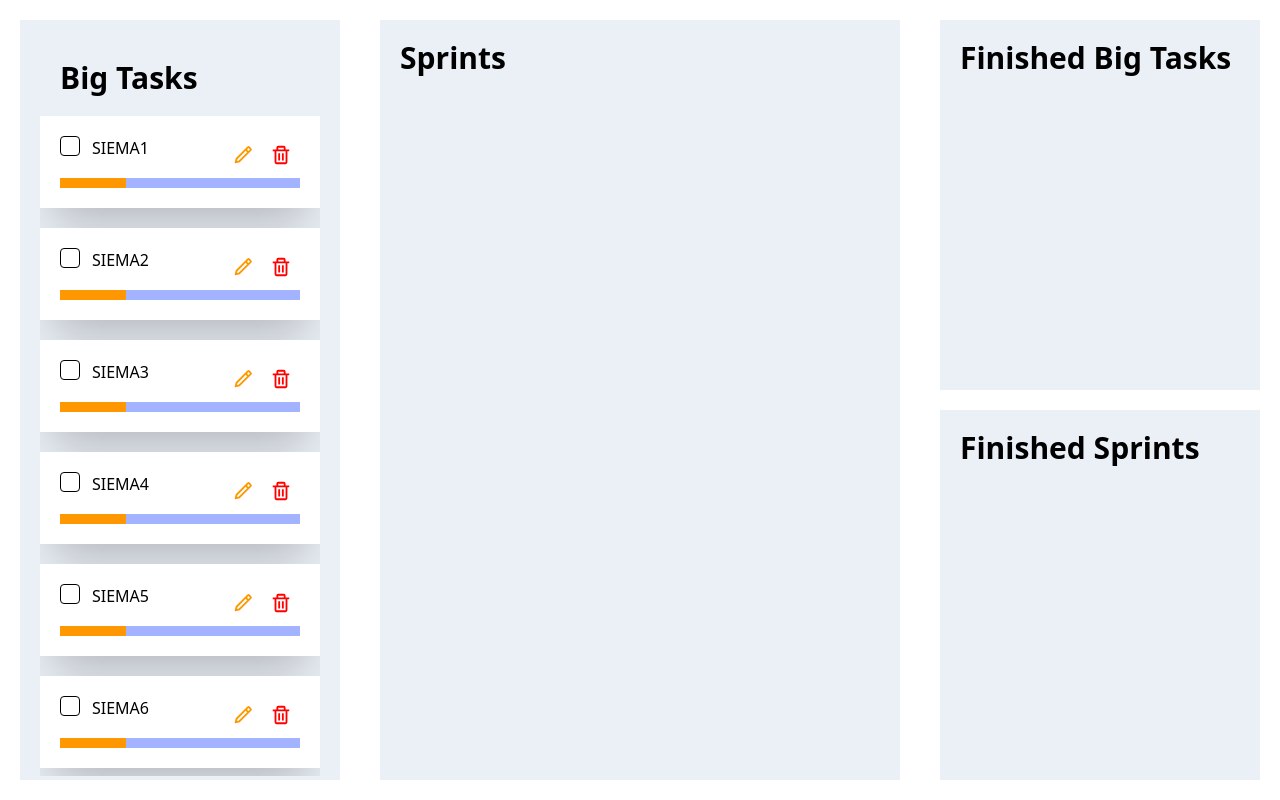
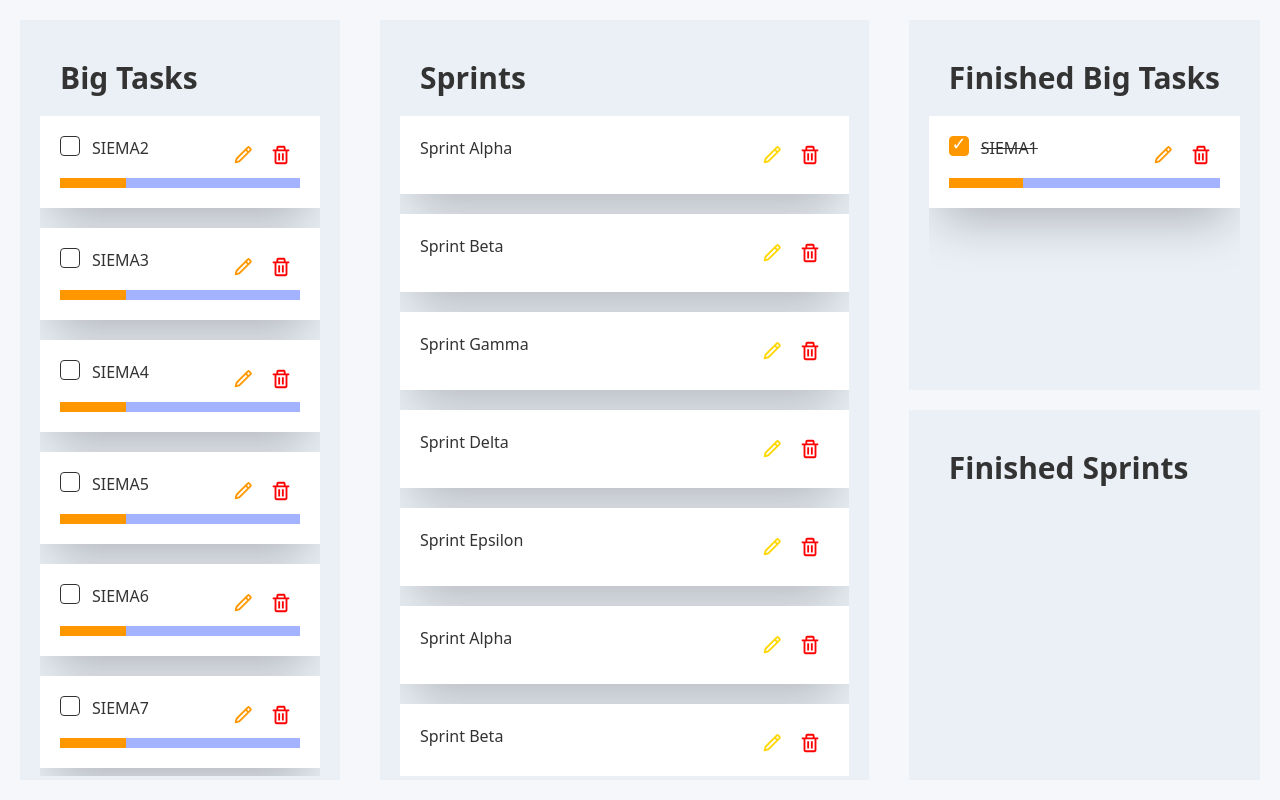
Before and after one commit to ssuminski3/BigTasks, a React (Vite) app in the folder client/BigTask/: page / in a window 1280 px wide. Built offline with nearby package versions, Linux system fonts and the light colour scheme.

Commit message:
Sprint miniature. Better Animations

```diff
--- a/client/BigTask/src/App.css
+++ b/client/BigTask/src/App.css
@@ -56,6 +56,13 @@
   animation-delay: 0s, 1s;
 }
 
+.showup {
+  overflow: hidden;
+  animation: reduce 1s ease reverse forwards, del 1s ease reverse forwards;
+  animation-delay: 0s, 1s;
+}
+
+
 
 @keyframes expanse {
   0%{padding: 20px;}
--- a/client/BigTask/src/components/BigTaskComponent.tsx
+++ b/client/BigTask/src/components/BigTaskComponent.tsx
@@ -6,14 +6,15 @@ type BigTask = {
   key_my: number;
   donesTasks: number;
   taskToDo: number;
-  dl: (index: number) => void
+  dl: (index: number) => void,
+  dof: () => void
 };
 
 function BigTaskComponent(props: BigTask) {
   const progressPercent = (props.donesTasks / props.taskToDo) * 100;
 
   return (
-    <TaskComponent color="#FF9800" name={props.name} done={props.done} key_my={props.key_my} inputClass='input-bigtask-color' dl={props.dl}>
+    <TaskComponent color="#FF9800" name={props.name} done={props.done} key_my={props.key_my} inputClass='input-bigtask-color' dl={props.dl} dof={props.dof}>
       <div className="w-full mt-1 bg-indigo-300">
         <div style={{ width: `${progressPercent}%`, height: '10px', backgroundColor: '#FF9800' }}></div>
       </div>
--- /dev/null
+++ b/client/BigTask/src/components/SprintComponent.tsx
@@ -0,0 +1,60 @@
+import { useRef, useState } from 'react'
+import { BiPencil } from "react-icons/bi";
+import { AiOutlineCheck } from "react-icons/ai";
+import { BiTrash } from "react-icons/bi";
+
+type Sprint = {
+    name: string,
+    key_my: number,
+    dl: (index: number) => void
+}
+
+function SprintComponent(props: Sprint) {
+    const [edit, setEdit] = useState(false)
+    const [name, setName] = useState(props.name)
+
+    const div = useRef<HTMLDivElement | null>(null);
+
+    function onDelete() {
+        if (confirm("Do you want to delete sprint ?")) {
+            div.current?.classList.add("delete")
+            setTimeout(() => { div.current?.classList.remove("delete"); props.dl(props.key_my) }, 2000)
+        }
+    }
+
+    return (
+        <div className='bg-white p-5 shadow-2xl w-full m-auto mb-5' ref={div}>
+            <div className="flex">
+                <div className="w-full flex">
+
+                    {edit ? (
+                        <input
+                            defaultValue={name}
+                            autoFocus={true}
+                            maxLength={15}
+                            onChange={(e) => setName(e.target.value)}
+                            // Optionally add a type and styling
+                            type="text"
+                        />
+                    ) : (
+                        <label>
+                            {name}
+                        </label>
+                    )}
+
+                </div>
+                <div onClick={() => setEdit(!edit)} className="m-2">
+                    {edit ?
+                        <AiOutlineCheck color={'#FFD700'} size={'22px'} /> :
+                        <BiPencil color={'#FFD700'} size={'22px'} />
+                    }
+                </div>
+                <div onClick={onDelete}>
+                    <BiTrash color='#ff0000' size={'22px'} className="m-2" />
+                </div>
+            </div>
+        </div>
+    )
+}
+
+export default SprintComponent
--- a/client/BigTask/src/components/TaskComponent.tsx
+++ b/client/BigTask/src/components/TaskComponent.tsx
@@ -1,4 +1,4 @@
-import React, { useRef, useState } from "react";
+import React, { useEffect, useRef, useState } from "react";
 import "../App.css";
 import { BiPencil } from "react-icons/bi";
 import { AiOutlineCheck } from "react-icons/ai";
@@ -28,8 +28,13 @@ function TaskComponent(props: Task) {
   function onChecked() {
     setDone(!done)
     div.current?.classList.add("expanse")
-    setTimeout(() => div.current?.classList.remove("expanse"), 1000)
-    props.dof?.()
+    setTimeout(() => {
+      div.current?.classList.add("delete")
+      setTimeout(() => {
+        div.current?.classList.remove("delete"); props.dof?.()
+      }, 2000)
+      div.current?.classList.remove("expanse")
+    }, 1000)
     if (!done) {
       setDoneName('')
       animateText()
@@ -61,9 +66,14 @@ function TaskComponent(props: Task) {
   function onDelete() {
     if (confirm("Do you want to delete task ?")) {
       div.current?.classList.add("delete")
-      setTimeout(() => {div.current?.classList.remove("delete"); props.dl(props.key_my)}, 2000)
+      setTimeout(() => { div.current?.classList.remove("delete"); props.dl(props.key_my) }, 2000)
     }
   }
+
+  useEffect(() => {
+    div.current?.classList.add("showup")
+    setTimeout(() => div.current?.classList.remove("showup"), 2000)
+  }, [])
   return (
     <div className='bg-white p-5 shadow-2xl w-full m-auto mb-5' ref={div}>
       <div className="flex">
@@ -77,9 +87,10 @@ function TaskComponent(props: Task) {
           {edit ? (
             <input
               defaultValue={name}
+              className='max-w-1/2'
               autoFocus={true}
               maxLength={15}
-              onChange={(e) => {setName(e.target.value); setDoneName(e.target.value)}}
+              onChange={(e) => { setName(e.target.value); setDoneName(e.target.value) }}
               // Optionally add a type and styling
               type="text"
             />
--- a/client/BigTask/src/pages/MainPage.tsx
+++ b/client/BigTask/src/pages/MainPage.tsx
@@ -2,6 +2,7 @@ import { useState } from 'react';
 import { Outlet } from 'react-router-dom';
 import "../App.css";
 import BigTaskComponent from '../components/BigTaskComponent';
+import SprintComponent from '../components/SprintComponent';
 
 // Define a TypeScript interface for a task.
 interface BigTask {
@@ -14,7 +15,7 @@ interface BigTask {
 
 // Initial list of tasks.
 const initialBigTasks: BigTask[] = [
-  { done: false, name: "SIEMA1", taskToDo: 120, donesTasks: 33, key_my: 1 },
+  { done: true, name: "SIEMA1", taskToDo: 120, donesTasks: 33, key_my: 1 },
   { done: false, name: "SIEMA2", taskToDo: 120, donesTasks: 33, key_my: 2 },
   { done: false, name: "SIEMA3", taskToDo: 120, donesTasks: 33, key_my: 3 },
   { done: false, name: "SIEMA4", taskToDo: 120, donesTasks: 33, key_my: 4 },
@@ -31,24 +32,71 @@ const initialBigTasks: BigTask[] = [
   { done: false, name: "SIEMA14", taskToDo: 120, donesTasks: 33, key_my: 15 },
   { done: false, name: "SIEMA16", taskToDo: 120, donesTasks: 33, key_my: 16 },
 ];
+type Sprint = {
+  name: string,
+  key_my: number,
+}
+const sprintes: Sprint[] = [
+  { name: "Sprint Alpha", key_my: 1 },
+  { name: "Sprint Beta", key_my: 2 },
+  { name: "Sprint Gamma", key_my: 3 },
+  { name: "Sprint Delta", key_my: 4 },
+  { name: "Sprint Epsilon", key_my: 5 },
+  { name: "Sprint Alpha", key_my: 1 },
+  { name: "Sprint Beta", key_my: 2 },
+  { name: "Sprint Gamma", key_my: 3 },
+  { name: "Sprint Delta", key_my: 4 },
+  { name: "Sprint Epsilon", key_my: 5 },
+];
+
 
 function MainPage() {
   // Set up state for managing tasks.
-  const [tasks, setTasks] = useState<BigTask[]>(initialBigTasks);
+  const [tasks, setTasks] = useState<BigTask[]>(initialBigTasks.filter(e => e.done === false));
+  const [sprints, setSprints] = useState<Sprint[]>(sprintes)
+  const [doneTasks, setDoneTasks] = useState<BigTask[]>(initialBigTasks.filter(e => e.done === true))
 
   // Remove a task based on its key.
-  function remove(key: number, ) {
+  function removeBigTaks(key: number,) {
     console.log("Before removal:", tasks.length);
     const updatedTasks = tasks.filter(task => task.key_my !== key);
     setTasks(updatedTasks);
     console.log("After removal:", updatedTasks.length);
   }
 
+  function removeDoneBigTaks(key: number,) {
+    console.log("Before removal:", doneTasks.length);
+    const updatedTasks = doneTasks.filter(task => task.key_my !== key);
+    setDoneTasks(updatedTasks);
+    console.log("After removal:", updatedTasks.length);
+  }
+
+  function removeSprint(key: number) {
+    console.log("Before removal:", tasks.length);
+    const updatedSprints = sprints.filter(sprint => sprint.key_my !== key);
+    setSprints(updatedSprints);
+    console.log("After removal:", updatedSprints.length);
+  }
+
+  const toggleDone = (key: number) => {
+    setTasks(prevTasks => {
+      const taskToMove = prevTasks.find(task => task.key_my === key);
+      if (!taskToMove) return prevTasks; // safety check
+
+      // Move to doneTasks with 'done: true'
+      setDoneTasks(prevDone => [...prevDone, { ...taskToMove, done: true }]);
+      console.log("DONE")
+      // Filter it out from tasks
+      return prevTasks.filter(task => task.key_my !== key);
+    });
+  };
+
+
   return (
     <>
-      <div className="sm:flex h-screen m-auto">
+      <div className="md:flex h-screen m-auto back">
         {/* Left Sidebar - Big Tasks */}
-        <div style={{ backgroundColor: '#EBF0F7' }} className="m-5 p-5 sm:w-1/4 flex-none">
+        <div style={{ backgroundColor: '#EBF0F7' }} className="md:m-5 md:p-5 md:w-1/4 flex-none">
           <p className="font-bold text-3xl m-5">Big Tasks</p>
           <div className="overflow-y-scroll h-11/12 m-auto">
             {tasks.map((task) => (
@@ -59,7 +107,8 @@ function MainPage() {
                 taskToDo={task.taskToDo}
                 donesTasks={task.donesTasks}
                 key_my={task.key_my}
-                dl={remove}
+                dl={removeBigTaks}
+                dof={() => toggleDone(task.key_my)}
               />
             ))}
           </div>
@@ -67,16 +116,39 @@ function MainPage() {
 
         {/* Central Area - Sprints */}
         <div style={{ backgroundColor: '#EBF0F7' }} className="m-5 p-5 flex-1">
-          <p className="font-bold text-3xl">Sprints</p>
+          <p className="font-bold text-3xl m-5">Sprints</p>
+          <div className="overflow-y-scroll h-11/12 m-auto">
+            {sprints.map((sprint) => (
+              <SprintComponent
+                name={sprint.name}
+                key_my={sprint.key_my}
+                dl={removeSprint}
+              />
+            ))}
+          </div>
         </div>
 
         {/* Right Sidebar - Finished Tasks */}
-        <div className="m-5 sm:w-1/4 flex flex-col space-y-5">
+        <div className="m-5 :w-1/4 flex flex-col space-y-5">
           <div style={{ backgroundColor: '#EBF0F7' }} className="p-5 flex-1">
-            <p className="font-bold text-3xl">Finished Big Tasks</p>
+            <p className="font-bold text-3xl m-5">Finished Big Tasks</p>
+            <div className="overflow-y-scroll h-11/12 m-auto">
+              {doneTasks.map((task) => (
+                <BigTaskComponent
+                  key={task.key_my}
+                  name={task.name}
+                  done={task.done}
+                  taskToDo={task.taskToDo}
+                  donesTasks={task.donesTasks}
+                  key_my={task.key_my}
+                  dl={removeDoneBigTaks}
+                  dof={() => toggleDone(task.key_my)}
+                />
+              ))}
+            </div>
           </div>
           <div style={{ backgroundColor: '#EBF0F7' }} className="p-5 flex-1">
-            <p className="font-bold text-3xl">Finished Sprints</p>
+            <p className="font-bold text-3xl m-5">Finished Sprints</p>
           </div>
         </div>
       </div>
```
